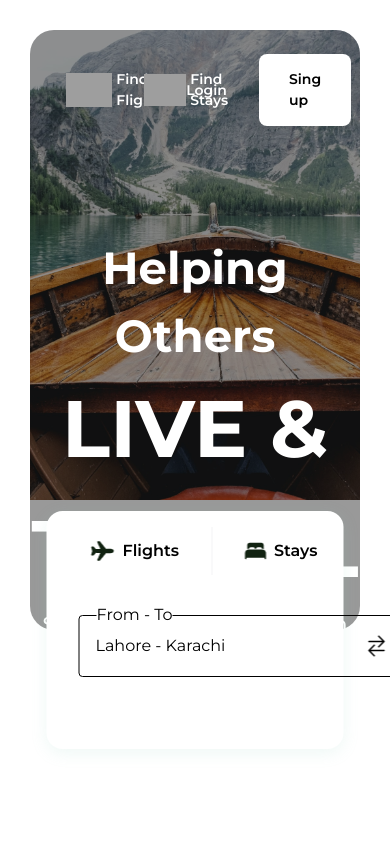
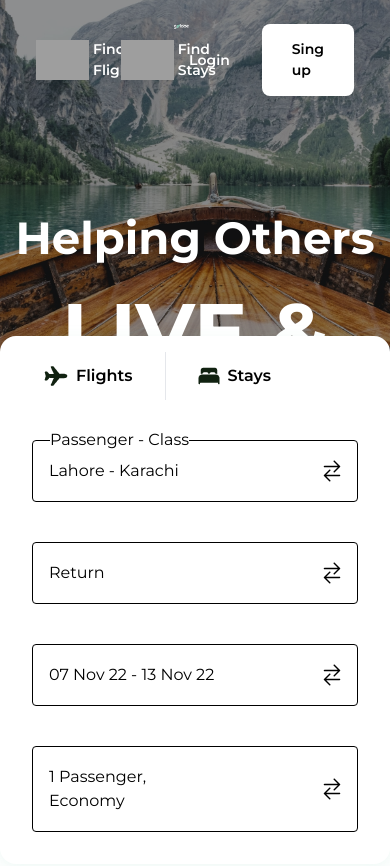
Before and after one commit to Kiguradze/travel-agency, a React (Vite) app: page / in a window 390 px wide. Built offline with nearby package versions, Linux system fonts and the light colour scheme; grey boxes are pictures that could not be loaded.

Commit message:
update reservation form

```diff
--- a/src/Pages/HomePage/Header.jsx
+++ b/src/Pages/HomePage/Header.jsx
@@ -5,10 +5,10 @@ import Reservation from "../../components/Reservation";
 const Header = () => {
   return (
     <header
-      className="max-w-[1440px] mx-auto bg-cover bg-[center_-130px] bg-no-repeat h-[600px] relative rounded-[24px] "
+      className="max-w-[1440px] mx-auto bg-cover bg-[center_-130px] bg-no-repeat h-[600px] relative md:rounded-[24px] "
       style={{ backgroundImage: `url(${backgroundImage})` }}
     >
-      <div className="w-full h-full bg-black/40 rounded-[24px] ">
+      <div className="w-full h-full bg-black/40 md:rounded-[24px] ">
         <Nav />
         <div className="my-[84px] items-center text-white text-center relative">
           <h2 className="text-[45px] font-[700]">Helping Others</h2>
--- a/src/Pages/HomePage/Home.jsx
+++ b/src/Pages/HomePage/Home.jsx
@@ -2,7 +2,7 @@ import Header from "./Header";
 
 const Home = () => {
   return (
-    <div className="p-[30px]">
+    <div className="md:p-[30px]">
       <Header />
     </div>
   );
--- a/src/components/Reservation.jsx
+++ b/src/components/Reservation.jsx
@@ -3,8 +3,13 @@ import bed from "../assets/icon_bed black.png";
 import ReservationForm from "./ReservationForm";
 
 const Reservation = () => {
+  const cities = ["Lahore - Karachi", "Tbilisi - Tokyo", "Kutaisi - Amsterdam"];
+  const trips = ["Return", "Fly"];
+  const time = ["07 Nov 22 - 13 Nov 22"];
+  const passengerClass = ["1 Passenger, Economy"];
+
   return (
-    <div className="w-[90%]  pt-[16px] px-[32px] pb-[32px]  absolute bottom-[0] left-1/2 translate-x-[-50%] translate-y-[50%] rounded-[16px] bg-white shadow-[0_4px_16px_0_rgba(141,_211,_187,_0.15)]  ">
+    <div className="w-full xl:w-[90%] md:w-full  pt-[16px] px-[32px] pb-[32px]  absolute bottom-[0] left-1/2 translate-x-[-50%] translate-y-[50%] rounded-[16px] bg-white shadow-[0_4px_16px_0_rgba(141,_211,_187,_0.15)]  ">
       <div className="w-max flex items-center justify-between ">
         <a
           href="#"
@@ -21,8 +26,12 @@ const Reservation = () => {
           <span>Stays</span>
         </a>
       </div>
-
-      <ReservationForm />
+      <div className="flex justify-between flex-wrap gap-x-[24px]">
+        <ReservationForm label={"From - To"} data={cities} />
+        <ReservationForm label={"Trip"} data={trips} />
+        <ReservationForm label={"Depart - Return"} data={time} />
+        <ReservationForm label={"Passenger - Class"} data={passengerClass} />
+      </div>
     </div>
   );
 };
--- a/src/components/ReservationForm.jsx
+++ b/src/components/ReservationForm.jsx
@@ -1,17 +1,10 @@
 import { useState } from "react";
 import choose from "../assets/choose directions.png";
 
-const ReservationForm = () => {
-  const initialOption = "Lahore - Karachi";
+const ReservationForm = ({ label = "Default Label", data }) => {
+  const initialOption = data && data[0];
   const [option, setOption] = useState(initialOption);
   const [isActive, setIsActive] = useState(false);
-
-  const cities = [
-    "Lahore - Karachi",
-    "Tbilisi - Tokyo",
-    "Kutaisi - Amsterdam",
-    // Add more cities as needed
-  ];
 
   const handleClick = (selectedOption) => {
     setOption(selectedOption);
@@ -25,15 +18,15 @@ const ReservationForm = () => {
   };
 
   return (
-    <form className="w-[324px] my-[40px]">
+    <form className="w-full mb-0 2xl:w-auto my-[40px] lg:w-[48%]">
       <div className="flex flex-col">
         <span className="absolute top-[92px] left-[50px] bg-white z-10">
-          From - To
+          {label}
         </span>
         <div className="relative cursor-pointer">
           <div
             onClick={handleActiveClick}
-            className="py-[18px] px-[16px] flex justify-between items-center border-[1px] border-solid border-black rounded-[4px] relative"
+            className="py-[18px] px-[16px] flex justify-between items-center gap-x-[100px]  border-[1px] border-solid border-black rounded-[4px] relative"
           >
             <span>{option}</span>
             <img onClick={handleReverse} src={choose} alt="" />
@@ -45,13 +38,13 @@ const ReservationForm = () => {
                 : "opacity-0  translate-y-[-10px] pointer-events-none "
             }`}
           >
-            {cities.map((city, index) => (
+            {data?.map((item, index) => (
               <div
                 key={index}
-                onClick={() => (handleClick(city), handleActiveClick())}
+                onClick={() => (handleClick(item), handleActiveClick())}
                 className="py-[18px] px-[16px] rounded-[4px] hover:bg-gray-200"
               >
-                {city}
+                {item}
               </div>
             ))}
           </div>
```
